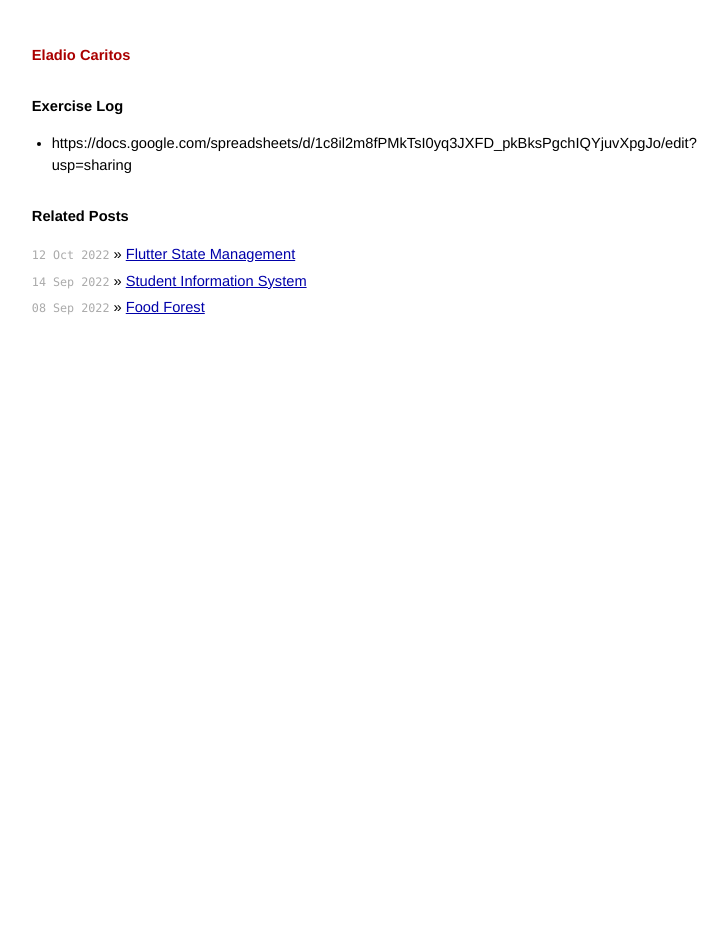
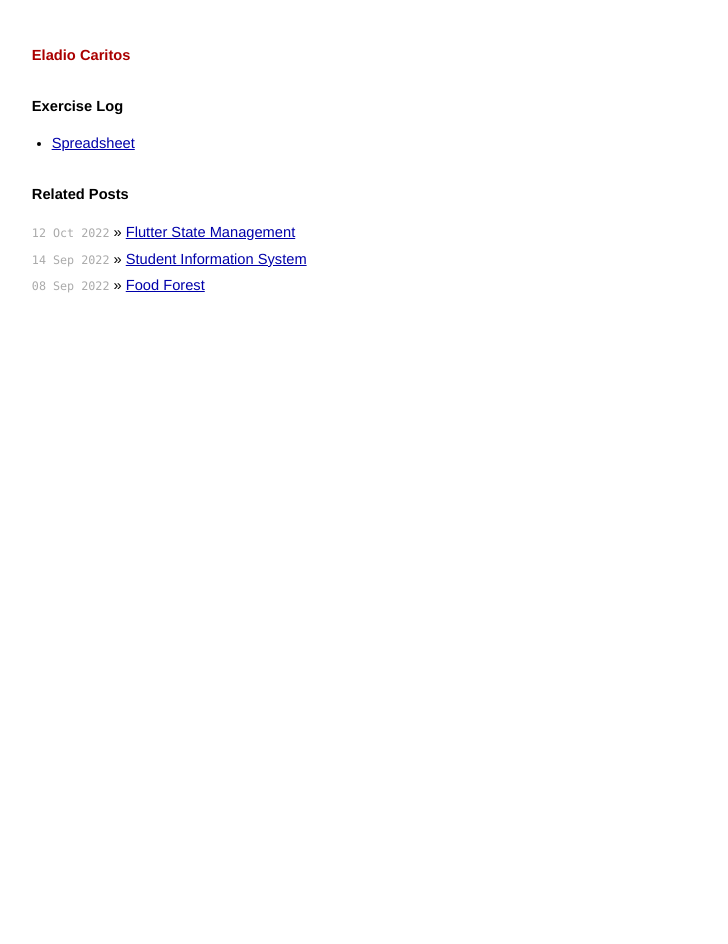
Before and after one commit to caritos/caritos.github.io, a Jekyll site: the page built from _posts/2022-10-17-exercise-log.md, in a window 1280 px wide. Shown: the whole page, without its empty margins (300-1028 px from the left). Built offline with Jekyll 4.4.1, drawn with Linux system fonts in a browser that asks for light colours.

Commit message:
made it into a link

```diff
--- a/_posts/2022-10-17-exercise-log.md
+++ b/_posts/2022-10-17-exercise-log.md
@@ -6,4 +6,4 @@ url: https://docs.google.com/spreadsheets/d/1c8il2m8fPMkTsI0yq3JXFD_pkBksPgchIQY
 ---
 {{ page.title }}
 ================
-* https://docs.google.com/spreadsheets/d/1c8il2m8fPMkTsI0yq3JXFD_pkBksPgchIQYjuvXpgJo/edit?usp=sharing
+* [Spreadsheet](https://docs.google.com/spreadsheets/d/1c8il2m8fPMkTsI0yq3JXFD_pkBksPgchIQYjuvXpgJo/edit?usp=sharing)
```
